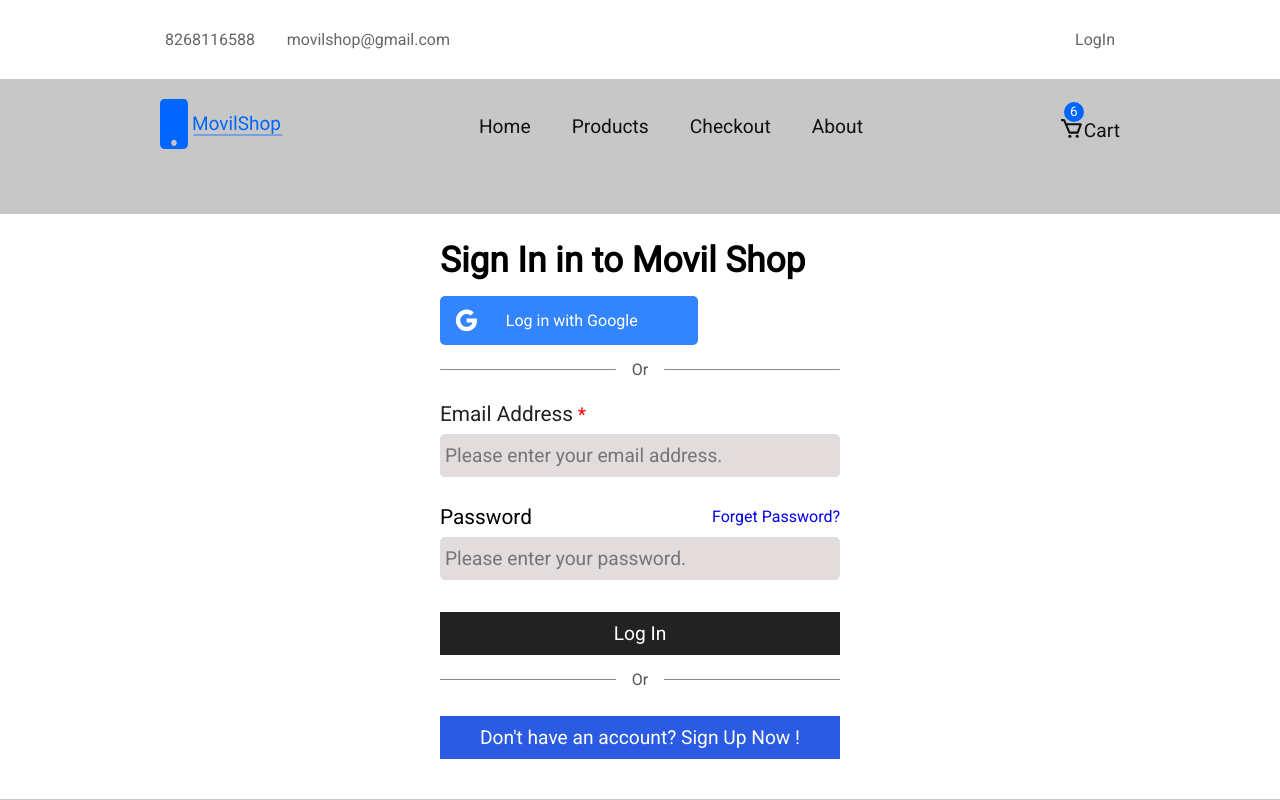
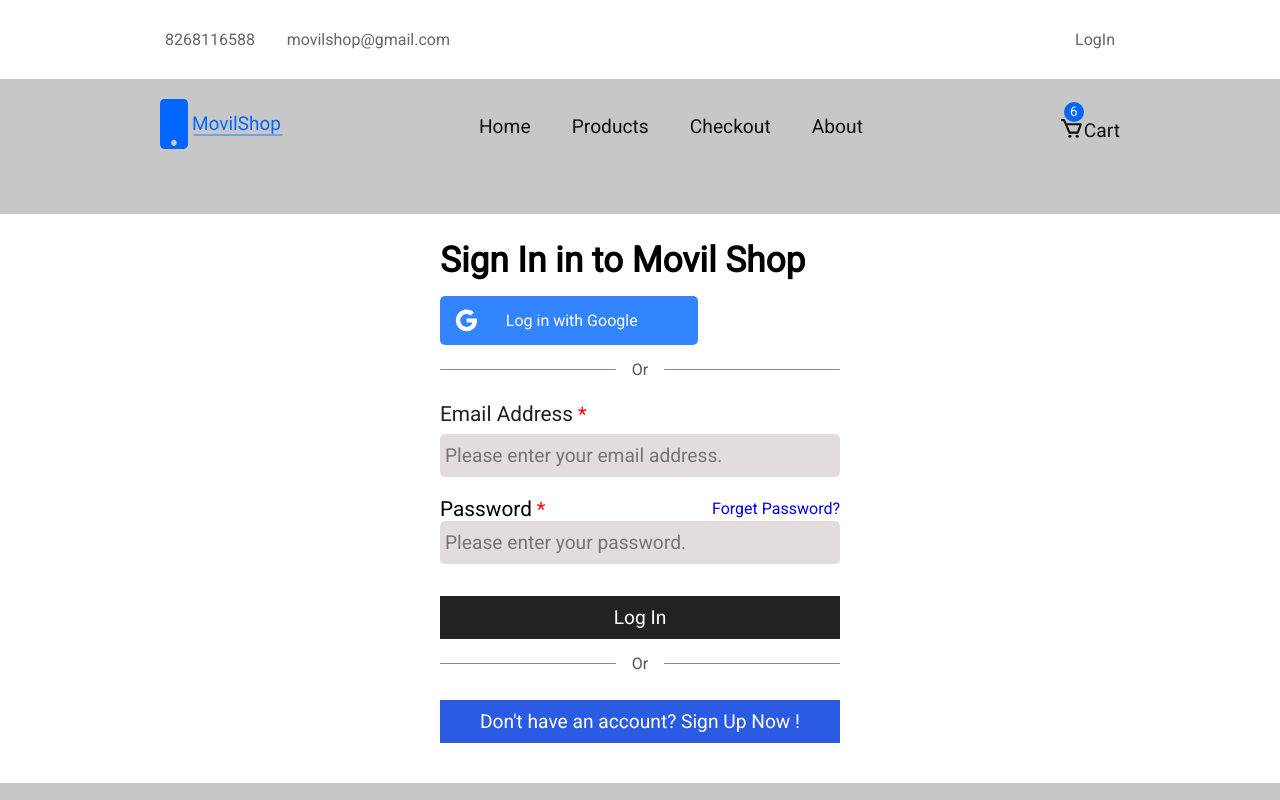
Before and after one commit to ddepu11/movil_shop_cient_side_react, a React (Create React App) app: page /log-in in a window 1280 px wide. Shown: the top 800 px of the page. Built offline with nearby package versions, Linux system fonts and the light colour scheme; no server answers.

Commit message:
astrisk size increased

```diff
--- a/src/components/signin/SignIn.jsx
+++ b/src/components/signin/SignIn.jsx
@@ -11,7 +11,7 @@ import {
 import Loading from '../Loading';
 import clearAllSetTimeOut from '../../utils/clearAllSetTimeOut';
 import validateForm from '../../utils/validateForm';
-import FormControl from '../signup/FormControl';
+import FormControl from '../FormControl';
 
 const SignIn = () => {
   const { hasUserLoggedIn, userLoading, userSignUpSuccess } = useSelector(
@@ -53,6 +53,7 @@ const SignIn = () => {
     e.preventDefault();
 
     const { email, password } = userCredentials;
+
     const error = validateForm(
       userCredentials,
       setTimeOutId,
@@ -77,6 +78,7 @@ const SignIn = () => {
         <Wrapper className="w-960 flex">
           <div>
             <h2>Sign In in to Movil Shop</h2>
+
             <button
               type="button"
               onClick={() => loginWithRedirect()}
@@ -106,7 +108,16 @@ const SignIn = () => {
 
               <div className="form-control">
                 <div className="pwd-label flex">
-                  <label htmlFor="password">Password</label>
+                  <div>
+                    <label htmlFor="password">Password</label>
+                    <span
+                      className="must"
+                      style={{ color: 'red', fontSize: '1.25em' }}
+                    >
+                      {' '}
+                      *
+                    </span>
+                  </div>
                   <Link to="/forget-password">Forget Password?</Link>
                 </div>
                 <input
@@ -182,7 +193,7 @@ const Wrapper = styled.main`
         padding: 8px 0;
         .must {
           color: red;
-          font-size: 1.2em;
+          font-size: 1.25em;
         }
         label {
           font-size: 1.3em;
--- a/src/components/signup/SignUp.jsx
+++ b/src/components/signup/SignUp.jsx
@@ -6,7 +6,7 @@ import Loading from '../Loading';
 import { signUpUser } from '../../actions/user_actions';
 import clearAllSetTimeOut from '../../utils/clearAllSetTimeOut';
 import validateForm from '../../utils/validateForm';
-import FormControl from './FormControl';
+import FormControl from '../FormControl';
 
 const SignUp = () => {
   const { userSignUpSuccess } = useSelector((state) => state.user);
@@ -332,12 +332,14 @@ const Wrapper = styled.main`
         width: 100%;
         flex-direction: column;
         justify-content: space-between;
+
         .gender_heading {
           font-size: 1.3em;
           color: #222;
           font-weight: 400;
           margin-bottom: 5px;
         }
+
         .gender {
           width: 60%;
 
@@ -353,6 +355,7 @@ const Wrapper = styled.main`
 
         .role-div {
           transform: translateY(-35%);
+
           .role_inputs {
             cursor: pointer;
             justify-content: space-between;
@@ -394,10 +397,12 @@ const Wrapper = styled.main`
 
         .fc_top {
           padding: 8px 0;
+
           .must {
             color: red;
-            font-size: 1.2em;
+            font-size: 1.25em;
           }
+
           label {
             font-size: 1.3em;
             color: #222;
```
Also changed, not shown: src/components/FormControl.jsx (renamed from src/components/signup/FormControl.jsx).
